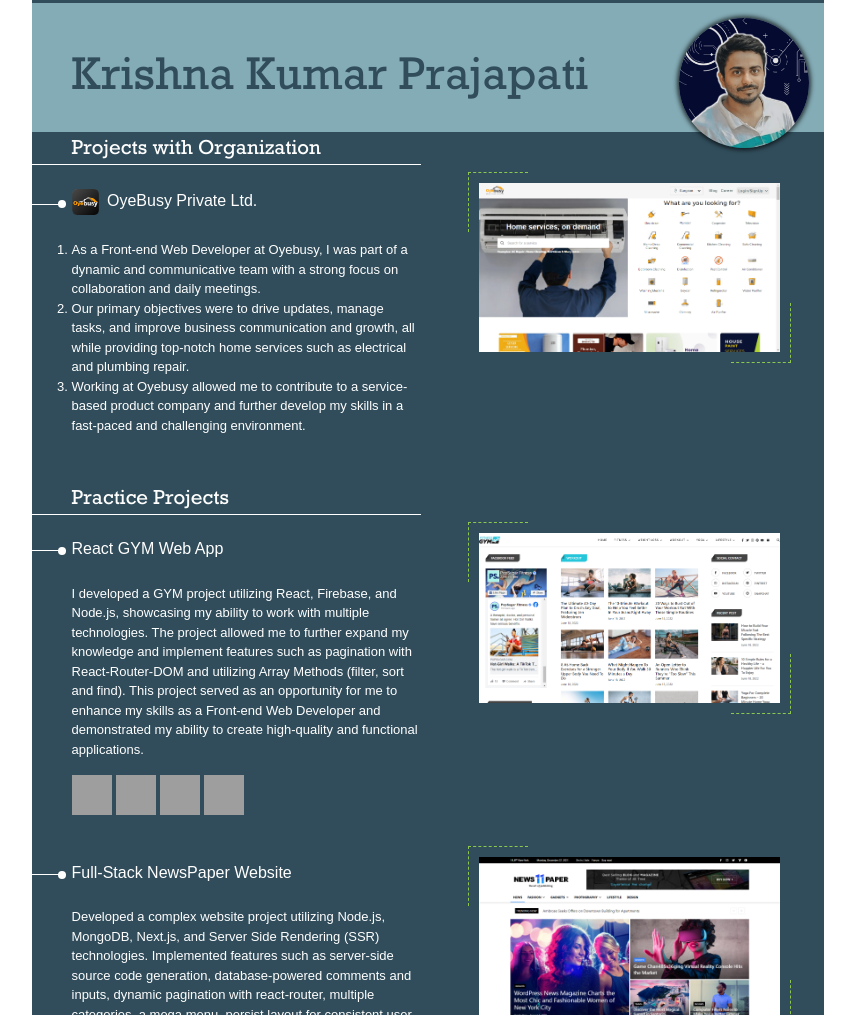
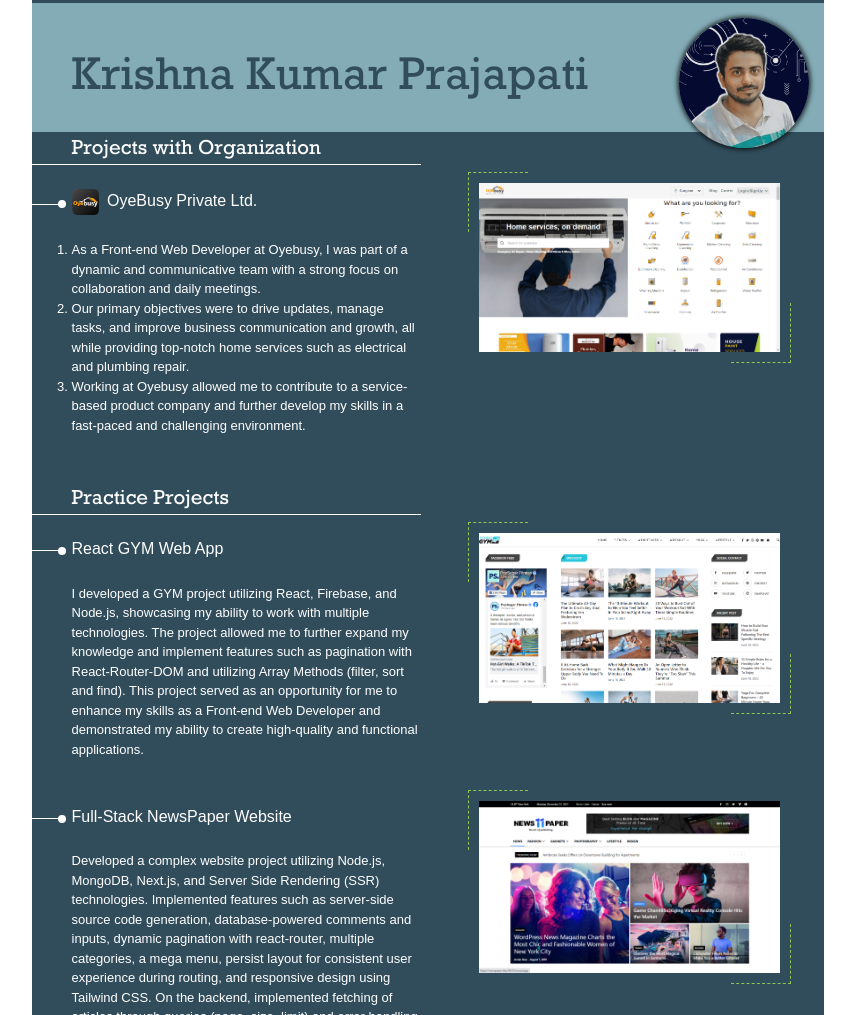
Before and after one commit to kkp785216/resume, a plain HTML site: page index.html in a window 1280 px wide. Shown: the part 1119-2134 px from the top of the page, without its empty margins (212-1067 px from the left). Drawn offline with nearby package versions, Linux system fonts and the light colour scheme; grey boxes are pictures that could not be loaded.

Commit message:
removed technologies icons from project

```diff
--- a/index.html
+++ b/index.html
@@ -57,10 +57,10 @@
                             <p>Frontend Web Developer ( React )</p>
                         </div>
                         <p class="pd-left para arial pb-1 pt-2">
-                            "As a Front-end Web Developer at Oyebusy, I thrived in a team-oriented environment with a
+                            As a Front-end Web Developer at Oyebusy, I thrived in a team-oriented environment with a
                             focus on communication and collaboration. Daily meetings and discussions aimed to drive
                             updates, improve task management, and enhance business communication and growth. Oyebusy
-                            offers top-notch home services, including electrical and plumbing repair."
+                            offers top-notch home services, including electrical and plumbing repair.
                         </p>
                     </div>
                     <div>
@@ -475,24 +475,6 @@
                         <h4 class="mb-1">React GYM Web App</h4>
                     </div>
                     <p class="pd-left para arial">I developed a GYM project utilizing React, Firebase, and Node.js, showcasing my ability to work with multiple technologies. The project allowed me to further expand my knowledge and implement features such as pagination with React-Router-DOM and utilizing Array Methods (filter, sort and find). This project served as an opportunity for me to enhance my skills as a Front-end Web Developer and demonstrated my ability to create high-quality and functional applications.</p>
-                    <p class="pd-left mt-3">
-                        <a href="https://getbootstrap.com" target="_blank" rel="noreferrer">
-                            <img src="https://raw.githubusercontent.com/devicons/devicon/master/icons/bootstrap/bootstrap-plain-wordmark.svg"
-                                alt="bootstrap" width="40" height="40">
-                        </a>
-                        <a href="https://reactjs.org/" target="_blank" rel="noreferrer">
-                            <img src="https://raw.githubusercontent.com/devicons/devicon/master/icons/react/react-original-wordmark.svg"
-                                alt="react" width="40" height="40">
-                        </a>
-                        <a href="https://firebase.google.com/" target="_blank" rel="noreferrer">
-                            <img src="https://www.vectorlogo.zone/logos/firebase/firebase-icon.svg" alt="firebase"
-                                width="40" height="40">
-                        </a>
-                        <a href="https://swiperjs.com/" target="_blank" rel="noreferrer">
-                            <img src="https://cms-assets.tutsplus.com/uploads/users/780/posts/39427/image-upload/68747470733a2f2f6769746875622e7375726d6f6e2e6d652f696d616765732f636f6d6d6f6e2f7377697065722d6c6f676f2e737667.svg"
-                                alt="swiper js" width="40" height="40">
-                        </a>
-                    </p>
                 </div>
                 <div class="col">
                     <div class="project-frame">
```
